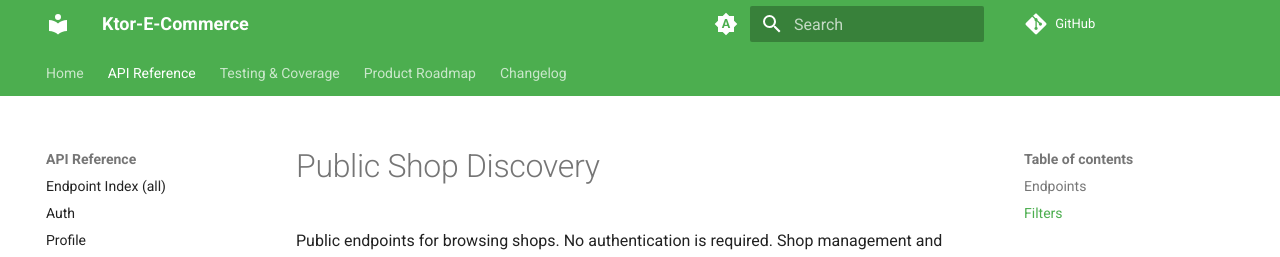
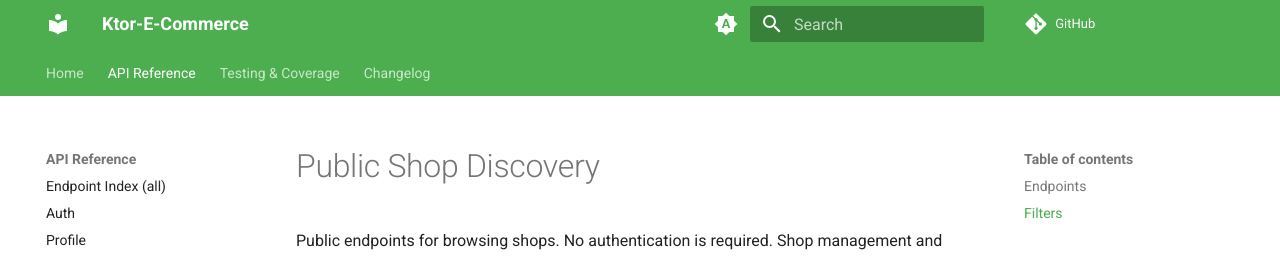
Before and after one commit to piashcse/ktor-E-Commerce, an MkDocs documentation site: the page built from docs/shop-public.md, in a window 1280 px wide and 1238 px high. Shown: the top 257 px of the window. Built offline with MkDocs 1.6.1 and Material for MkDocs 9.7.7, drawn with Linux system fonts in a browser that asks for light colours; comment, search, counter and statistics services are not loaded.

Commit message:
docs(roadmap): keep roadmap as plain markdown, not MkDocs nav

```diff
--- a/mkdocs.yml
+++ b/mkdocs.yml
@@ -68,7 +68,6 @@ nav:
       - Dashboard: dashboard.md
       - Audit Log: audit-log.md
   - Testing & Coverage: testing.md
-  - Product Roadmap: roadmap.md
   - Changelog: changelog.md
 
 repo_url: https://github.com/piashcse/ktor-ecommerce
```
